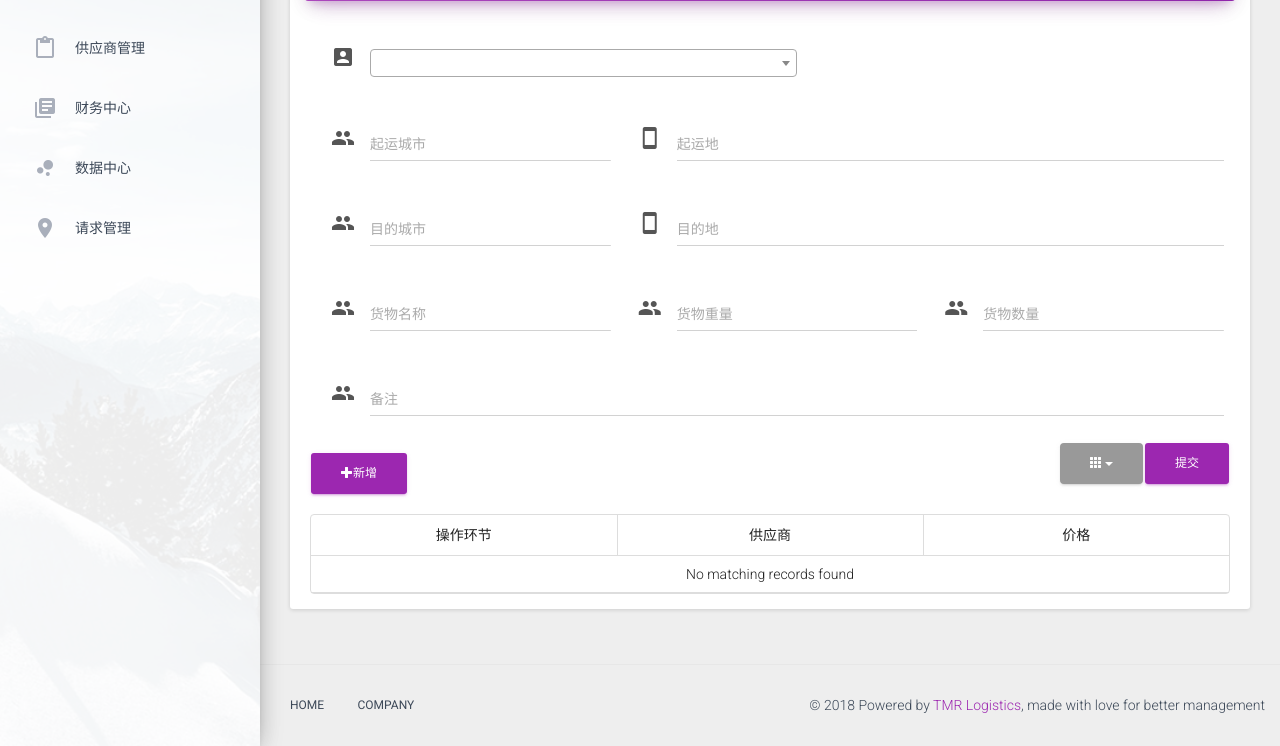
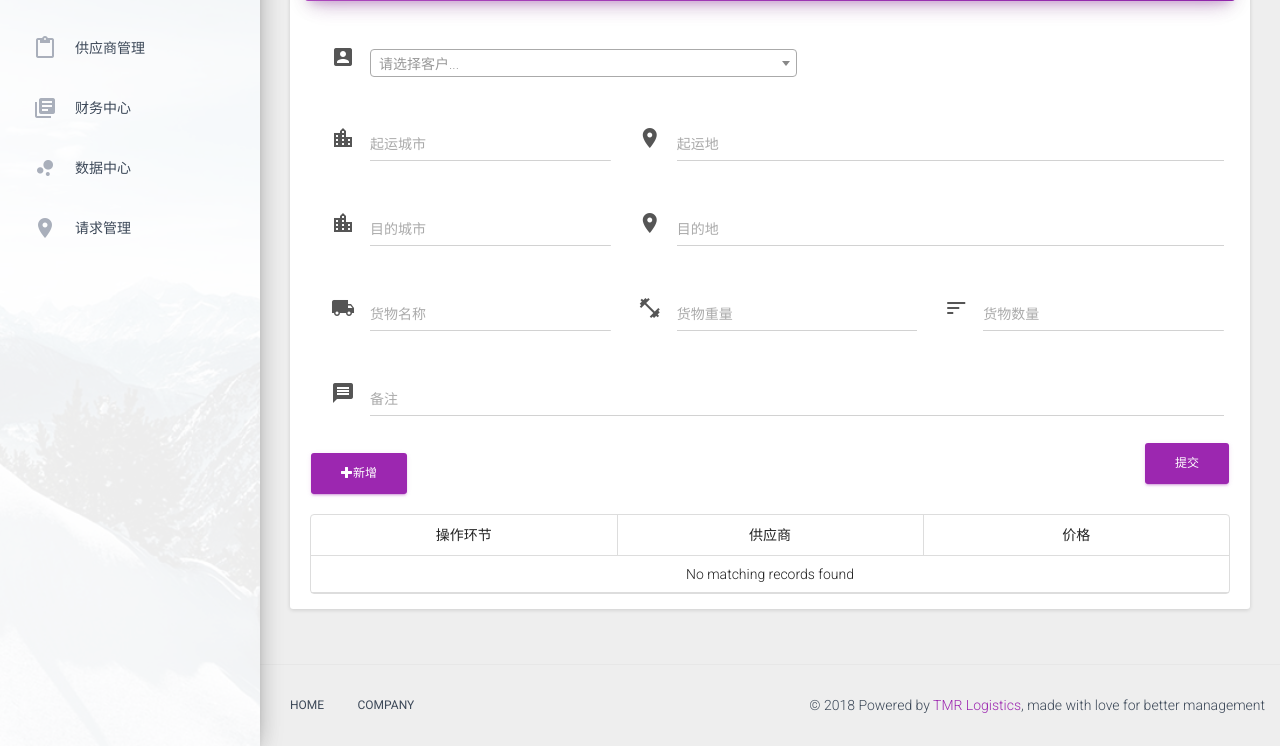
Before and after one commit to Raaaaaaat/Logistic-Order-Management-System, a Django app: page /order_add/ in a window 1280 px wide. Shown: the part 187-933 px from the top of the page. Run offline with Django 3.2, Linux system fonts and the light colour scheme; some libraries are stand-ins or nearby versions.

Commit message:
add order part complete

```diff
--- a/order_management/templates/order/add.html
+++ b/order_management/templates/order/add.html
@@ -25,7 +25,7 @@
                             <div class="col-sm-4">
                                 <div class="input-group" title="起运城市">
                                     <span class="input-group-addon">
-                                        <i class="material-icons">group</i>
+                                        <i class="material-icons">location_city</i>
                                     </span>
                                     <input type="text" class="form-control" placeholder="起运城市" id="dep_city">
                                 </div>
@@ -33,7 +33,7 @@
                             <div class="col-sm-8">
                                 <div class="input-group" title="起运地">
                                     <span class="input-group-addon">
-                                        <i class="material-icons">stay_primary_portrait</i>
+                                        <i class="material-icons">place</i>
                                     </span>
                                     <input type="text" class="form-control" placeholder="起运地" id="dep_place">
                                 </div>
@@ -41,7 +41,7 @@
                             <div class="col-sm-4">
                                 <div class="input-group" title="目的城市">
                                     <span class="input-group-addon">
-                                        <i class="material-icons">group</i>
+                                        <i class="material-icons">location_city</i>
                                     </span>
                                     <input type="text" class="form-control" placeholder="目的城市" id="des_city">
                                 </div>
@@ -49,7 +49,7 @@
                             <div class="col-sm-8">
                                 <div class="input-group" title="目的地">
                                     <span class="input-group-addon">
-                                        <i class="material-icons">stay_primary_portrait</i>
+                                        <i class="material-icons">place</i>
                                     </span>
                                     <input type="text" class="form-control" placeholder="目的地" id="des_place">
                                 </div>
@@ -57,7 +57,7 @@
                             <div class="col-sm-4">
                                 <div class="input-group" title="货物名称">
                                     <span class="input-group-addon">
-                                        <i class="material-icons">group</i>
+                                        <i class="material-icons">local_shipping</i>
                                     </span>
                                     <input type="text" class="form-control" placeholder="货物名称" id="cargo_name">
                                 </div>
@@ -65,7 +65,7 @@
                             <div class="col-sm-4">
                                 <div class="input-group" title="货物重量">
                                     <span class="input-group-addon">
-                                        <i class="material-icons">group</i>
+                                        <i class="material-icons">fitness_center</i>
                                     </span>
                                     <input type="text" class="form-control" placeholder="货物重量" id="cargo_weight">
                                 </div>
@@ -73,7 +73,7 @@
                             <div class="col-sm-4">
                                 <div class="input-group" title="货物数量">
                                     <span class="input-group-addon">
-                                        <i class="material-icons">group</i>
+                                        <i class="material-icons">sort</i>
                                     </span>
                                     <input type="text" class="form-control" placeholder="货物数量" id="cargo_quantity">
                                 </div>
@@ -81,7 +81,7 @@
                             <div class="col-sm-12">
                                 <div class="input-group" title="备注">
                                     <span class="input-group-addon">
-                                        <i class="material-icons">group</i>
+                                        <i class="material-icons">message</i>
                                     </span>
                                     <input type="text" class="form-control" placeholder="备注" id="remark">
                                 </div>
@@ -109,10 +109,10 @@
     <script>
         $(function(){
             $("#client_id").select2({
+                placeholder: "请选择客户...",
                 ajax: {
                     url: "{% url 'get_client_options' %}",
                     dataType: 'json',
-                    delay: 250,
                     data: function (params) {
                         return {
                             q: params.term,
@@ -132,32 +132,79 @@
 
         $("#submit_button").click(function(){
             var table_data = [];
+            var if_valid = true; //如果有问题就修改这个变量
+
+            var client_id     = $("#client_id").val();
+            var dep_city      = $("#dep_city").val();
+            var dep_place     = $("#dep_place").val();
+            var des_city      = $("#des_city").val();
+            var des_place     = $("#des_place").val();
+            var cargo_name    = $("#cargo_name").val();
+            var cargo_weight  = $("#cargo_weight").val();
+            var cargo_quantity= $("#cargo_quantity").val();
+            var remark        = $("#remark").val();
+            if(client_id==null){
+                toastr.error("请选择客户");
+                if_valid = false;
+            }
+            if(dep_city=="" || dep_place==""){
+                toastr.error("请输入出发地信息");
+                if_valid = false;
+            }
+            if(des_city=="" || des_place==""){
+                toastr.error("请输入目的地信息");
+                if_valid = false;
+            }
+            if(cargo_name==""){
+                toastr.error("请输入货物名称");
+                if_valid = false;
+            }
+            if(cargo_weight=="" || isNaN(cargo_weight)){
+                toastr.error("请输入正确的货物重量");
+                if_valid = false;
+            }
+            if(cargo_quantity=="" || isNaN(cargo_quantity) || Number(cargo_quantity)%1 !== 0){
+                toastr.error("请输入货物数量并且货物数量必须为整数");
+                if_valid = false;
+            }
+            if(remark.length > 500){
+                toastr.error("备注长度不能超过500");
+                if_valid = false;
+            }
+
             $("#table_sup_des tbody tr").each(function() {
                 var $line = $(this).find("td");
                 if($line.length==1) //如果没有数据则bootstrap table也会加入一行数据显示为没有相关记录
                     return;
                 var ope = $line.eq(0).find("select").val();
                 var sup = $line.eq(1).find("select").val();
-                    var pri = $line.eq(2).find("a").editable("getValue");
+                if(ope == null || sup==null){
+                    toastr.error("请填入正确的供应商信息");
+                    if_valid = false;
+                }
+                var pri = $line.eq(2).find("a").html();
                 table_data.push({
                     operation: ope,
                     supplier: sup,
-                        price: pri.price,
+                    price: pri,
                 });
+            });
+            if(table_data.length==0){
+                toastr.error("至少请选择一家供应商");
+                if_valid = false;
             }
-            );
 
             var data = {
                 if_edit: "0",
-                client_id: $("#client_id").val(),
-                dep_city:  $("#dep_city").val(),
-                dep_place: $("#dep_place").val(),
-                des_city:  $("#des_city").val(),
-                des_place: $("#des_place").val(),
-                cargo_name:     $("#cargo_name").val(),
-                cargo_weight:   $("#cargo_weight").val(),
-                cargo_quantity: $("#cargo_quantity").val(),
-                note:           $("#remark").val(),
+                client_id: client_id,
+                dep_city:  dep_city,
+                dep_place: dep_place,
+                des_city:  des_city,
+                des_place: des_place,
+                cargo_name:     cargo_name,
+                cargo_weight:   Number(cargo_weight),
+                cargo_quantity: Number(cargo_quantity),
+                note:           remark,
                 supplier_allo:   JSON.stringify(table_data),
             };
             console.log(data);
@@ -167,7 +214,6 @@
         var ope_selects = [];
         var sup_selects = [];
         $("#table_sup_des").bootstrapTable({
-            showColumns: true,
             toolbar: "#table_toolbar",
             columns: [{
                 field: 'operation',
@@ -191,13 +237,18 @@
                     title: 'dd',
                     emptytext: "Empty",
                     display: function(value, sourceData){
-                        if(value.length >10){
-                            $(this).editable('setValue',"0.00");
-                            $(this).html("0.00");
+                        var val = Number(value);
+                        val = val.toFixed(2);
+
+                        $(this).html(val.toString());
+
+
+                    },
+                    validate: function(value){
+                        //对于输入进行有效性验证
+                        if(isNaN(value))
+                            return "请输入有效数字";
                     }
-                        else
-                            $(this).html(value);
-                    },
                 },
                 align: 'center',
             }],
```
Lines whose indentation alone changed are shown as unchanged.
